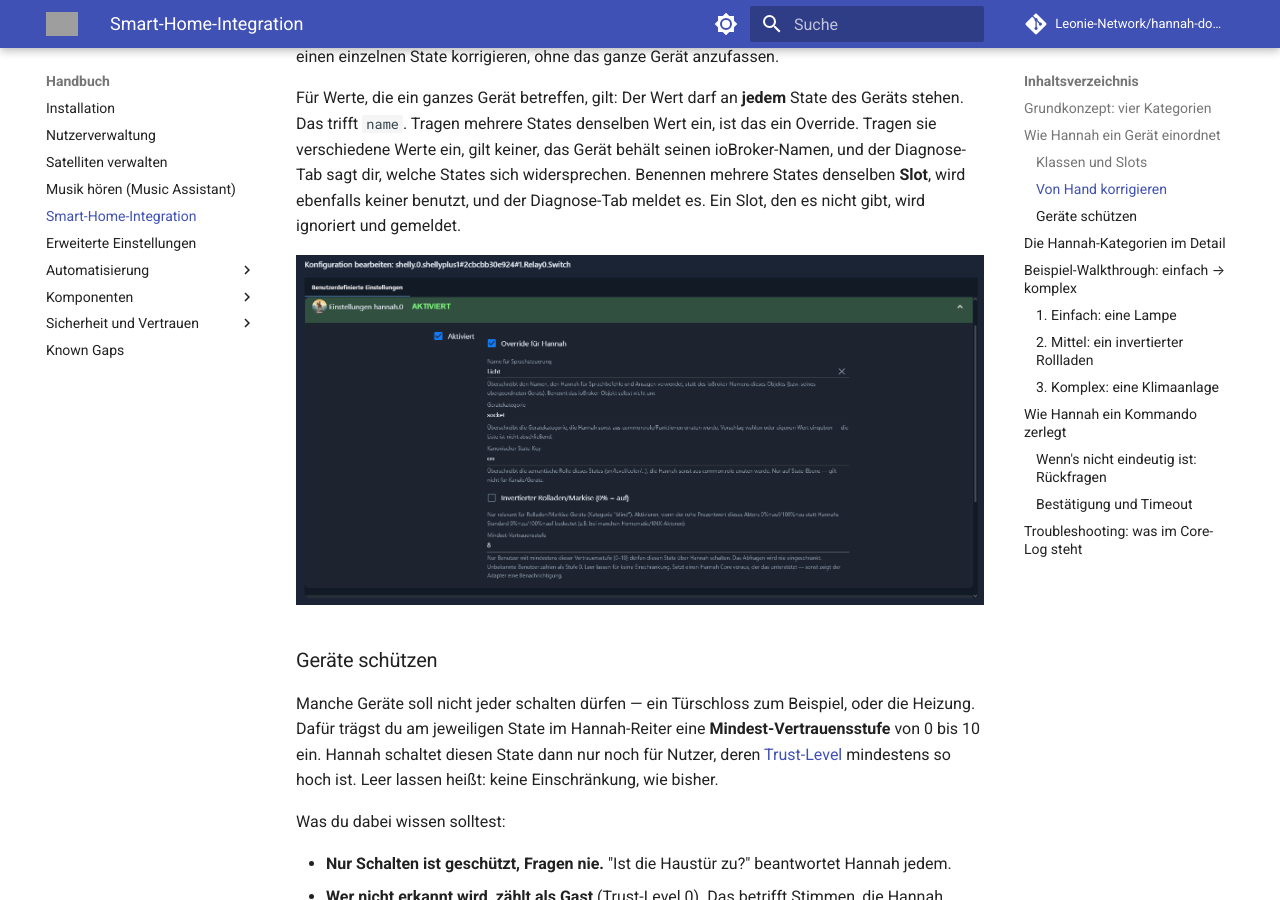
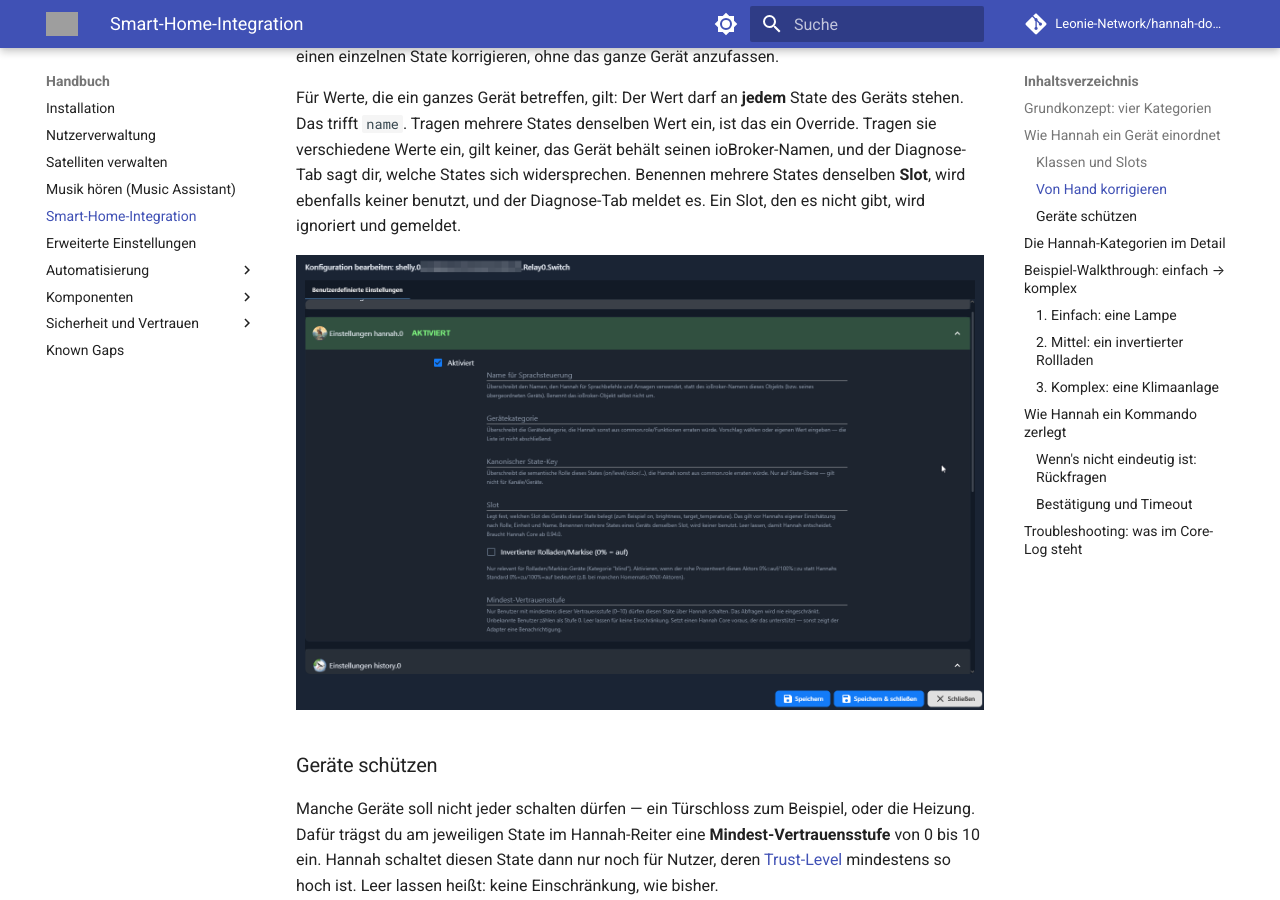
Before and after one commit to Leonie-Network/hannah-docs, an MkDocs documentation site: the page built from docs/manual/smart-home-integration.md, in a window 1280 px wide and 900 px high, scrolled down 4814 px. Built offline with MkDocs 1.6.1 and Material for MkDocs 9.7.7, drawn with Linux system fonts in a browser that asks for light colours; comment, search, counter and statistics services are not loaded; grey boxes are pictures that could not be loaded.

Commit message:
docs(manual): new screenshot of the override dialog
The dialog now has the Slot field and one switch. The device ID in the
title is pixelated.

Closes #46

Co-Authored-By: Claude Sonnet 5.5 <noreply@anthropic.com>

```diff
--- a/docs/manual/smart-home-integration.md
+++ b/docs/manual/smart-home-integration.md
@@ -151,7 +151,7 @@ der Diagnose-Tab sagt dir, welche States sich widersprechen. Benennen mehrere St
 denselben **Slot**, wird ebenfalls keiner benutzt, und der Diagnose-Tab meldet es. Ein Slot,
 den es nicht gibt, wird ignoriert und gemeldet.
 
-![Hannah-Override-Tab an einem ioBroker-State mit Name, Gerätekategorie, canonicalKey und Mindest-Vertrauensstufe](../assets/screenshots/manual/iobroker-override-tab.png)
+![Benutzerdefinierte Einstellungen eines ioBroker-States mit dem Schalter Aktiviert und den Feldern Name, Gerätekategorie, Kanonischer State-Key, Slot, Invertierter Rolladen und Mindest-Vertrauensstufe](../assets/screenshots/manual/iobroker-override-tab.png)
 
 ### Geräte schützen
 
```
Also changed, not shown: docs/assets/screenshots/manual/iobroker-override-tab.png.
